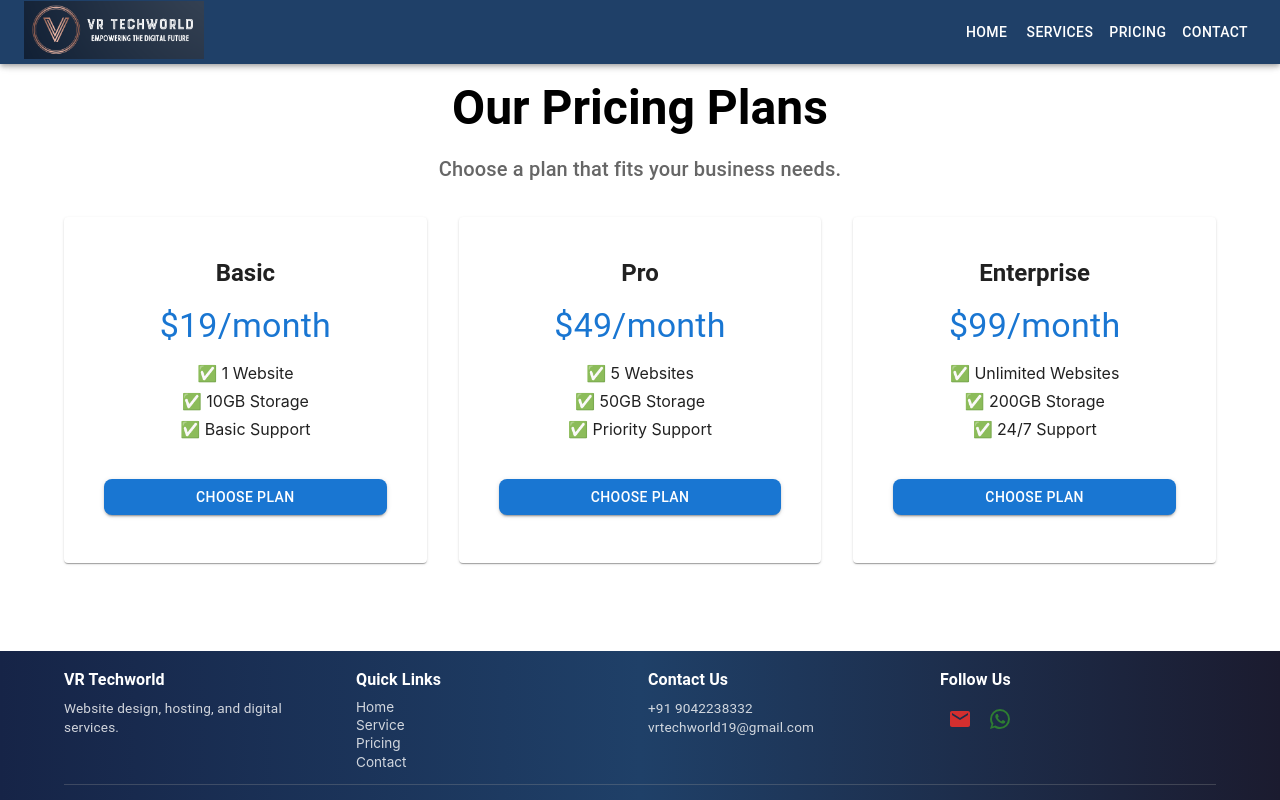
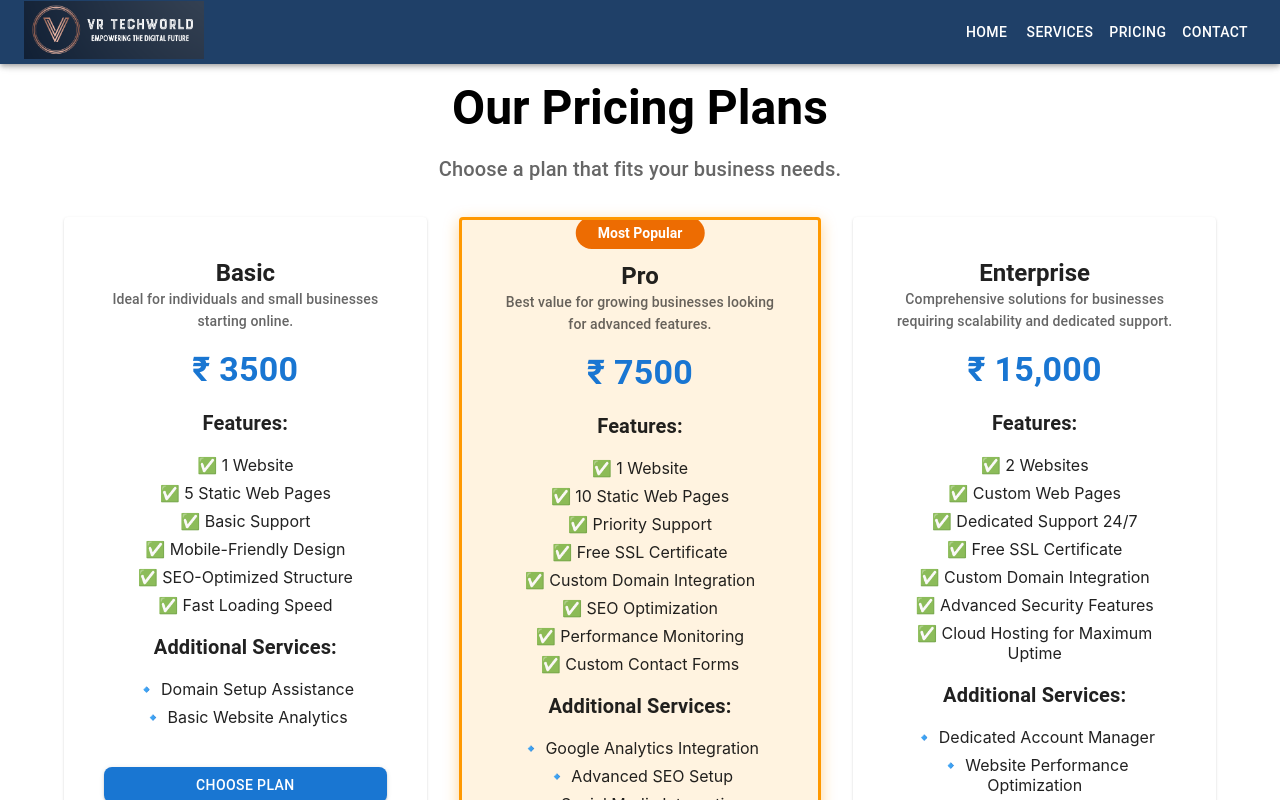
Before and after one commit to vinodreddy52/vr-techworld, a React (Create React App) app: page /pricing in a window 1280 px wide. Shown: the top 800 px of the page. Built offline with nearby package versions, Linux system fonts and the light colour scheme.

Commit message:
pricing and chatwindow added

```diff
--- a/src/App.js
+++ b/src/App.js
@@ -3,7 +3,7 @@ import { BrowserRouter as Router, Route, Routes } from "react-router-dom";
 import Navbar from "./components/Navbar";
 import Footer from "./components/Footer";
 import ScrollToTopButton from "./components/ScrollToTopButton";
-
+import TawkToChat from './components/ChatWidget';
 // Lazy-loaded pages
 const Home = lazy(() => import("./pages/Home"));
 const Service = lazy(() => import("./pages/Service"));
@@ -22,6 +22,7 @@ const App = () => {
           <Route path="/contact" element={<Contact />} />
         </Routes>
       </Suspense>
+      <TawkToChat />
       <ScrollToTopButton />
       <Footer />
     </Router>
--- /dev/null
+++ b/src/components/ChatWidget.js
@@ -0,0 +1,20 @@
+import { useEffect } from "react";
+
+const TawkToChat = () => {
+  useEffect(() => {
+    //var Tawk_API = Tawk_API || {}, Tawk_LoadStart = new Date();
+    (function () {
+      var s1 = document.createElement("script"),
+        s0 = document.getElementsByTagName("script")[0];
+      s1.async = true;
+      s1.src = "https://embed.tawk.to/5e0843e027773e0d832b0ce7/default"; // Replace with your actual Tawk.to widget script
+      s1.charset = "UTF-8";
+      s1.setAttribute("crossorigin", "*");
+      s0.parentNode.insertBefore(s1, s0);
+    })();
+  }, []);
+
+  return null; // No visible UI element, it's injected into the page
+};
+
+export default TawkToChat;
--- a/src/components/ScrollToTopButton.js
+++ b/src/components/ScrollToTopButton.js
@@ -26,7 +26,7 @@ export default function ScrollToTopButton() {
         onClick={scrollToTop}
         sx={{
           position: "fixed",
-          bottom: 20,
+          bottom: 50,
           right: 20,
           zIndex: 1000,
           boxShadow: 4,
--- a/src/pages/Home.js
+++ b/src/pages/Home.js
@@ -15,13 +15,14 @@ const Home = () => {
         color: "white",
         py: 10,
         textAlign: "center",
+        whiteSpace:'nowrap'
       }}>
         <Container maxWidth="md">
           <Typography variant="h3" fontWeight="bold" gutterBottom>
             Empower Your Business with Our Services
           </Typography>
           <Typography variant="h6" sx={{ opacity: 0.8, mb: 3 }}>
-            We provide top-notch solutions to help your business thrive in the digital age.
+            We provide innovative and high-quality solutions to help your business succeed in the digital era.
           </Typography>
           <Button
             variant="contained"
@@ -41,7 +42,7 @@ const Home = () => {
           What We Offer
         </Typography>
         <Typography variant="body1" align="center" sx={{ opacity: 0.7, mb: 5 }}>
-          Explore our range of services tailored to meet your business needs.
+          Discover our customized services designed to meet your business needs.
         </Typography>
 
         <Grid container spacing={4}>
--- a/src/pages/Pricing.js
+++ b/src/pages/Pricing.js
@@ -10,23 +10,66 @@ import {
   DialogTitle,
   DialogContent,
   DialogActions,
+  Chip,
 } from "@mui/material";
 
 const pricingPlans = [
   {
     title: "Basic",
-    price: "$19/month",
-    features: ["1 Website", "10GB Storage", "Basic Support"],
+    price: "₹ 3500",
+    description: "Ideal for individuals and small businesses starting online.",
+    features: [
+      "1 Website",
+      "5 Static Web Pages",
+      "Basic Support",
+      "Mobile-Friendly Design",
+      "SEO-Optimized Structure",
+      "Fast Loading Speed",
+    ],
+    services: ["Domain Setup Assistance", "Basic Website Analytics"],
   },
   {
     title: "Pro",
-    price: "$49/month",
-    features: ["5 Websites", "50GB Storage", "Priority Support"],
+    price: "₹ 7500",
+    description: "Best value for growing businesses looking for advanced features.",
+    features: [
+      "1 Website",
+      "10 Static Web Pages",
+      "Priority Support",
+      "Free SSL Certificate",
+      "Custom Domain Integration",
+      "SEO Optimization",
+      "Performance Monitoring",
+      "Custom Contact Forms",
+    ],
+    services: [
+      "Google Analytics Integration",
+      "Advanced SEO Setup",
+      "Social Media Integration",
+    ],
+    highlight: true, // Ensure Pro is always highlighted
   },
   {
     title: "Enterprise",
-    price: "$99/month",
-    features: ["Unlimited Websites", "200GB Storage", "24/7 Support"],
+    price: "₹ 15,000",
+    description:
+      "Comprehensive solutions for businesses requiring scalability and dedicated support.",
+    features: [
+      "2 Websites",
+      "Custom Web Pages",
+      "Dedicated Support 24/7",
+      "Free SSL Certificate",
+      "Custom Domain Integration",
+      "Advanced Security Features",
+      "Cloud Hosting for Maximum Uptime",
+      // "E-Commerce & Payment Integration",
+      // "Custom API Integrations",
+    ],
+    services: [
+      "Dedicated Account Manager",
+      "Website Performance Optimization",
+      // "Full API & CRM Integration",
+    ],
   },
 ];
 
@@ -56,15 +99,42 @@ const Pricing = () => {
                 p: 3,
                 textAlign: "center",
                 transition: "0.3s",
+                position: "relative",
+                ...(plan.highlight && {
+                  border: "3px solid #ff9800",
+                  backgroundColor: "#fff3e0",
+                  boxShadow: "0px 4px 15px rgba(255, 152, 0, 0.4)",
+                }),
                 "&:hover": { transform: "scale(1.05)", boxShadow: 6 },
               }}
             >
+              {plan.highlight && (
+                <Chip
+                  label="Most Popular"
+                  color="warning"
+                  sx={{
+                    position: "absolute",
+                    top: -3,
+                    left: "50%",
+                    transform: "translateX(-50%)",
+                    fontWeight: "bold",
+                    fontSize: "14px",
+                    padding: "5px 10px",
+                  }}
+                />
+              )}
               <CardContent>
                 <Typography variant="h5" fontWeight="bold">
                   {plan.title}
                 </Typography>
-                <Typography variant="h4" color="primary" my={2}>
+                <Typography variant="subtitle2" color="text.secondary" mb={2}>
+                  {plan.description}
+                </Typography>
+                <Typography variant="h4" color="primary" my={2} fontWeight="bold">
                   {plan.price}
+                </Typography>
+                <Typography variant="h6" fontWeight="bold" mt={2} mb={1}>
+                  Features:
                 </Typography>
                 <ul style={{ listStyle: "none", padding: 0 }}>
                   {plan.features.map((feature, i) => (
@@ -73,9 +143,23 @@ const Pricing = () => {
                     </li>
                   ))}
                 </ul>
+                {plan.services && (
+                  <>
+                    <Typography variant="h6" fontWeight="bold" mt={2} mb={1}>
+                      Additional Services:
+                    </Typography>
+                    <ul style={{ listStyle: "none", padding: 0 }}>
+                      {plan.services.map((service, i) => (
+                        <li key={i} style={{ marginBottom: "8px" }}>
+                          🔹 {service}
+                        </li>
+                      ))}
+                    </ul>
+                  </>
+                )}
                 <Button
                   variant="contained"
-                  color="primary"
+                  color={plan.highlight ? "warning" : "primary"}
                   fullWidth
                   sx={{ mt: 3, borderRadius: "8px" }}
                   onClick={() => handleChoosePlan(plan)}
@@ -92,14 +176,14 @@ const Pricing = () => {
       <Dialog open={open} onClose={() => setOpen(false)}>
         <DialogTitle className="dialog_title">Confirm Your Plan</DialogTitle>
         <DialogContent>
-          <Typography variant="h6" style={{paddingTop:'15px'}}>
+          <Typography variant="h6" style={{ paddingTop: "15px" }}>
             You selected the <strong>{selectedPlan?.title}</strong> plan.
           </Typography>
           <Typography className="price_tag" color="primary" variant="h5" mt={2}>
             {selectedPlan?.price}
           </Typography>
         </DialogContent>
-        <DialogActions style={{marginBottom:'15px'}}>
+        <DialogActions style={{ marginBottom: "15px" }}>
           <Button className="cancel_btn" onClick={() => setOpen(false)} color="secondary">
             Cancel
           </Button>
```
